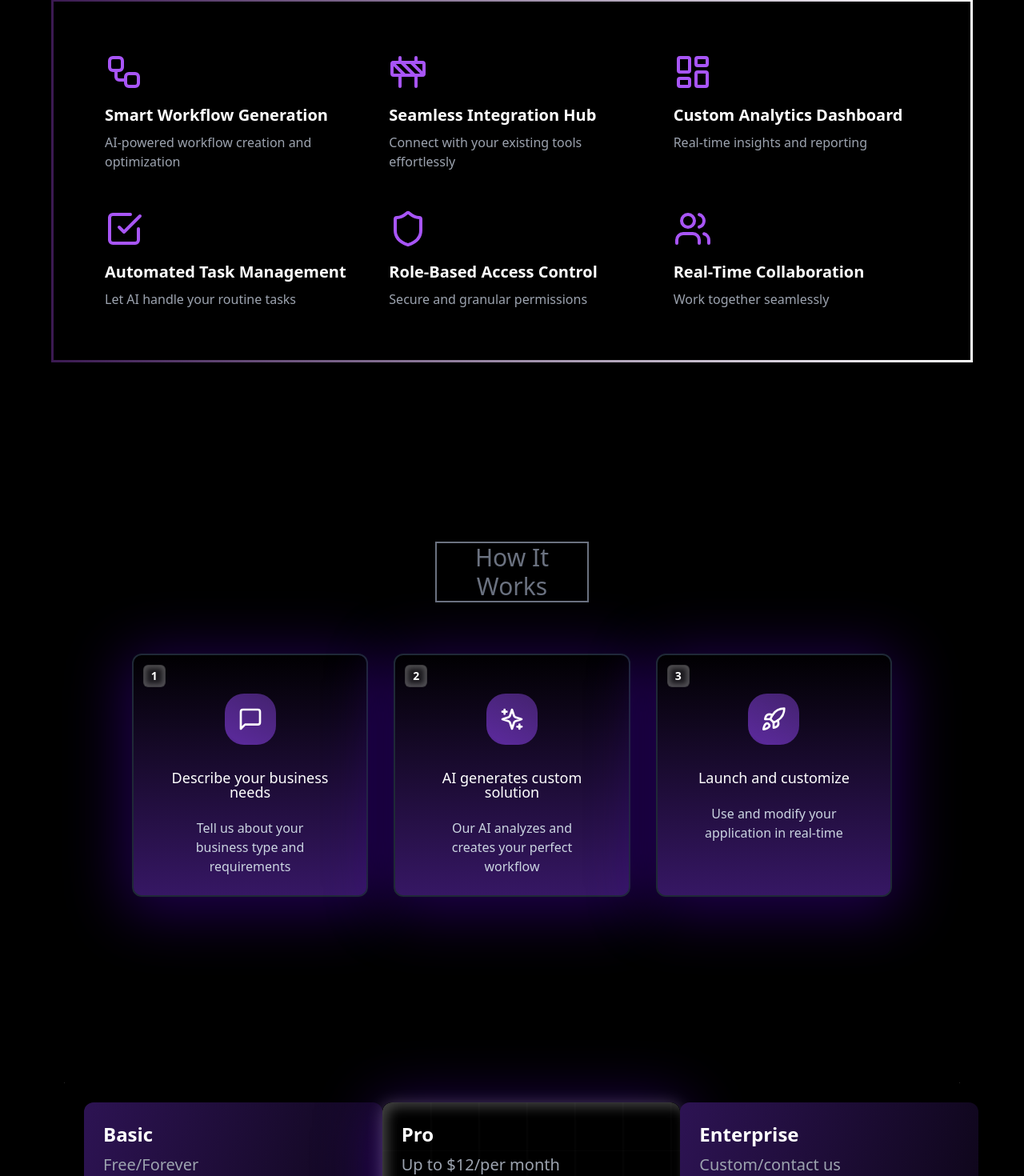
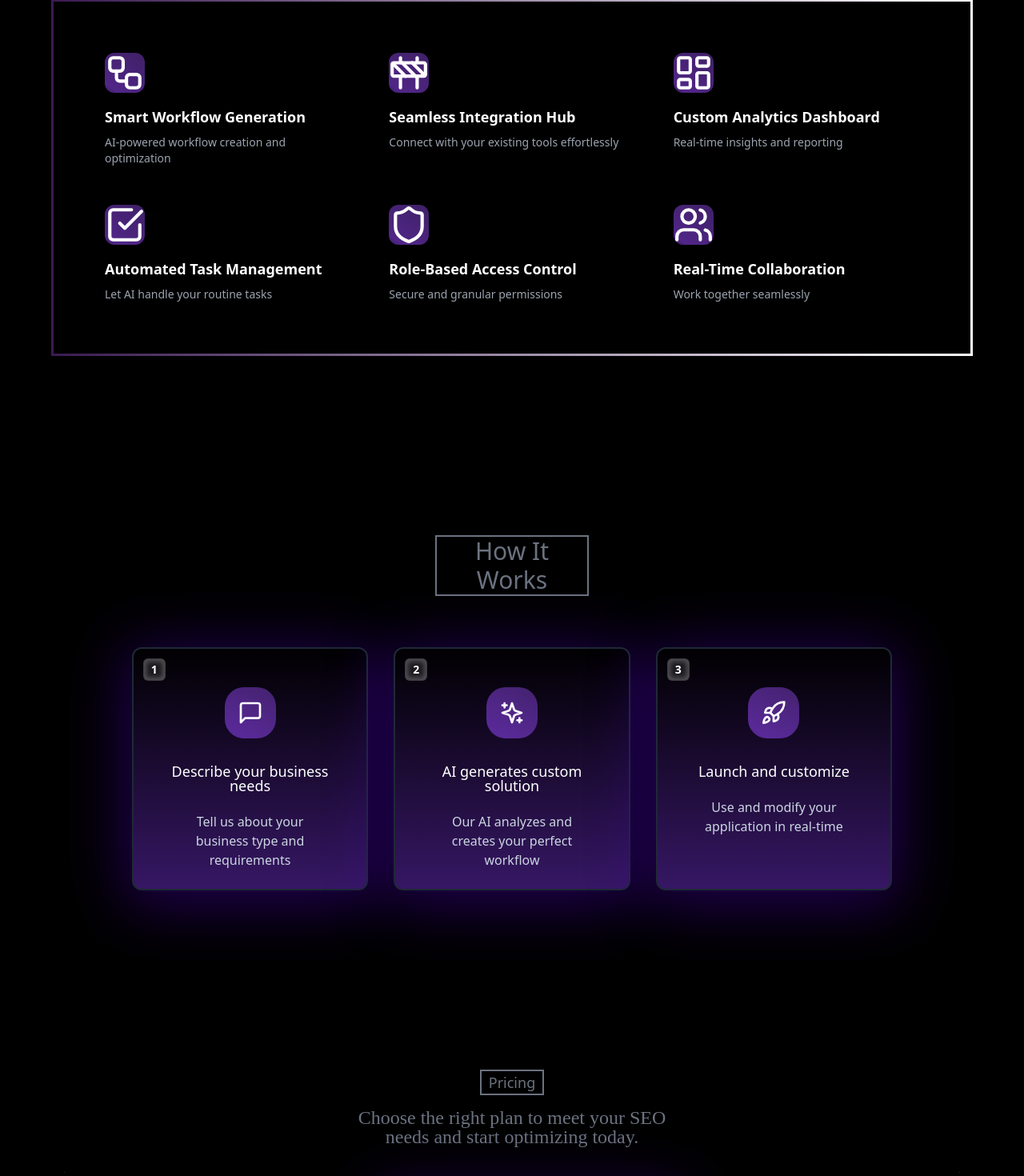
Before and after one commit to joharisahil/jam-analytics-main, a React (Vite) app: page / in a window 1280 px wide. Shown: the part 1677-3147 px from the top of the page at 80% size. Built offline with nearby package versions, Linux system fonts and the light colour scheme.

Commit message:
powerful feature

```diff
--- a/src/components/FeatureCard.tsx
+++ b/src/components/FeatureCard.tsx
@@ -7,12 +7,29 @@ interface FeatureCardProps {
   description: string;
 }
 
-const FeatureCard: React.FC<FeatureCardProps> = ({ icon: Icon, title, description }) => {
+const FeatureCard: React.FC<FeatureCardProps> = ({
+  icon: Icon,
+  title,
+  description,
+}) => {
   return (
-    <div className="p-6 rounded-xl transition duration-300 hover:scale-105">
-      {Icon && <Icon size={48} className="text-purple-500 mb-4" aria-hidden="true" />}
-      <h3 className="text-white text-xl font-semibold mb-2">{title}</h3>
-      <p className="text-gray-400">{description}</p>
+    <div
+      className="p-6 rounded-xl transition duration-300 hover:scale-105"
+
+    >
+      {Icon && (
+        <Icon
+          size={50}
+          className="text-white mb-4 rounded-xl"
+          style={{
+            background: `linear-gradient(215.15deg, rgba(52, 41, 66, 0.53) -171.85%, rgba(151, 71, 255, 0.53) 85.28%, rgba(140, 69, 255, 0.212) 122.51%)`,
+          }}
+          aria-hidden="true"
+
+        />
+      )}
+      <h3 className="text-white text-lg font-semibold mb-2">{title}</h3>
+      <p className="text-gray-400 text-sm">{description}</p>
     </div>
   );
 };
--- a/src/components/FooterDown.tsx
+++ b/src/components/FooterDown.tsx
@@ -16,7 +16,7 @@ const FooterDown = () => {
         </div> */}
 
         {/* Footer Section */}
-        <footer className="bg-[#1a1a1a] text-gray-300 py-10 ">
+        <footer className="bg-black text-gray-300 py-10 ">
           <div className="container mx-auto flex flex-col md:flex-row gap-8 px-8">
             {/* Left Section - Navigation */}
             <div className="bg-[#121212] p-6 rounded-xl w-full md:w-3/4 grid grid-cols-2 md:grid-cols-4 gap-6 border border-gray-700">
--- a/src/components/PricingCard.tsx
+++ b/src/components/PricingCard.tsx
@@ -43,6 +43,7 @@ const PricingCard: React.FC<PricingCardProps> = ({
         backgroundSize: "60px 60px",
         background:
           "linear-gradient(180deg, #000000 24%, rgba(0, 0, 0, 0) 100%), linear-gradient(180deg, #010002 0%, #361764 100%)",
+
       }
     : {
         background:
@@ -53,7 +54,7 @@ const PricingCard: React.FC<PricingCardProps> = ({
     <div
       onMouseEnter={onHoverStart}
       onMouseLeave={onHoverEnd}
-      className={`relative flex flex-col justify-between m-6 p-6 rounded-xl text-white text-left w-full max-w-sm min-h-[500px] overflow-hidden transition-all duration-300 ${
+      className={`relative flex flex-col justify-between m-6 p-6 rounded-xl text-white text-left w-full max-w-sm min-h-[500px] overflow-hidden transition-all duration-100 ,transition-transform ease-in-out hover:scale-110 ${
         isPopular ? "bg-[#8C45FF66]" : "border-transparent"
       }`}
       style={cardStyle}
--- a/src/pages/Home.tsx
+++ b/src/pages/Home.tsx
@@ -7,7 +7,7 @@ import { steps } from "../data/steps.tsx";
 import { plans } from "../data/plans";
 import FooterDown from "../components/FooterDown";
 import NavDown from "../components/NavDown";
-import  { useState } from "react";
+import { useState } from "react";
 import GridBackground from "../components/GridBackground.tsx";
 
 function Home() {
@@ -87,6 +87,21 @@ function Home() {
         <section id="pricing" className="py-20 bg-black">
           <div className="items-center container mx-auto">
             {/* ...titles... */}
+            <h2 className=" mx-auto text-lg w-20 font-medium text-center mb-4 text-gray-500 border-2 border-gray-500 font-inter">
+              Pricing
+            </h2>
+            <p
+              className="text-center text-2xl  text-gray-500 mb-8"
+              style={{
+                fontFamily: "Microsoft Sans Serif",
+                lineHeight: "100%",
+                letterSpacing: "0%",
+                textAlign: "center",
+              }}
+            >
+              Choose the right plan to meet your SEO <br></br>needs and start
+              optimizing today.
+            </p>
             <div
               className="text-center mt-2 m-20"
               style={{
@@ -97,7 +112,7 @@ function Home() {
                   "linear-gradient(109.98deg, rgba(0, 0, 0, 0.55) 40.2%, #FFFFFF 100%)",
               }}
             >
-            <div className="grid md:grid-cols-3 gap-0">
+              <div className="grid md:grid-cols-3 gap-0 ">
                 {plans.map((plan, index) => (
                   <PricingCard
                     plan={plan}
```
Lines whose indentation alone changed are shown as unchanged.
